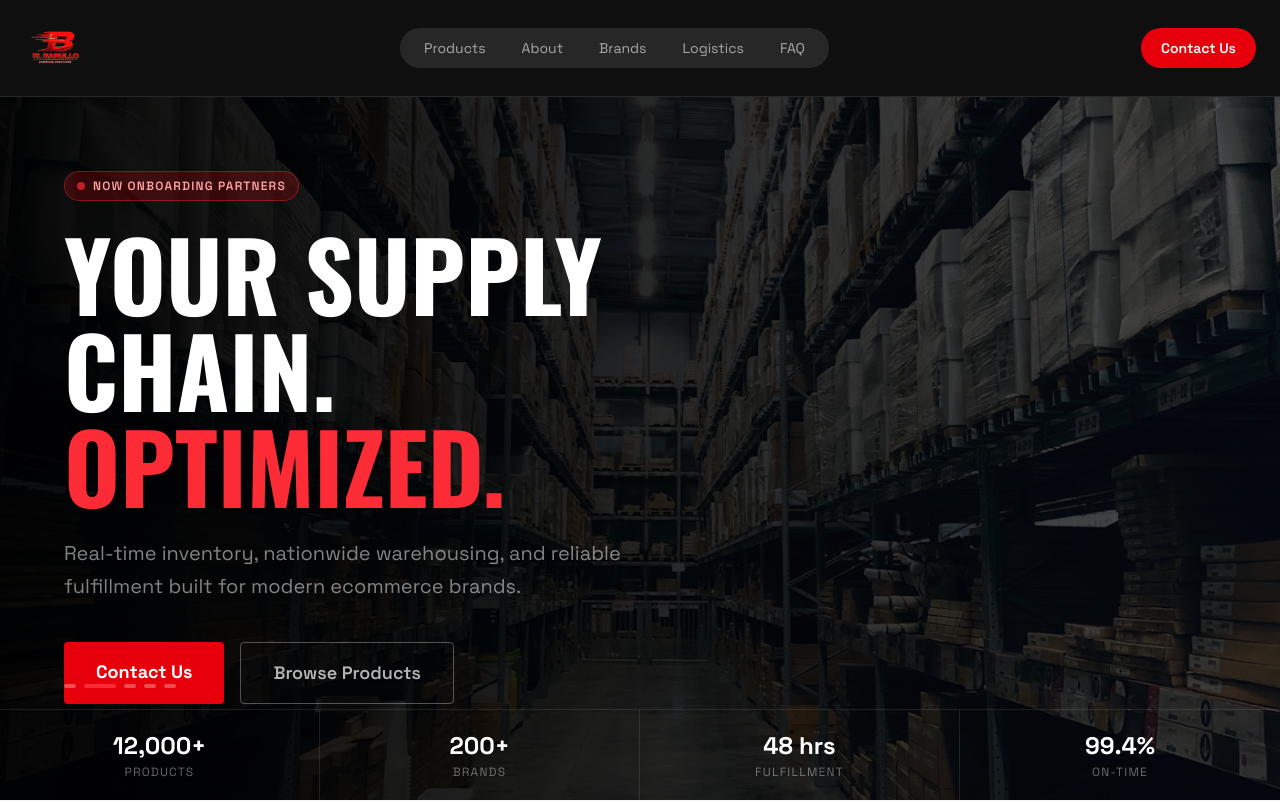
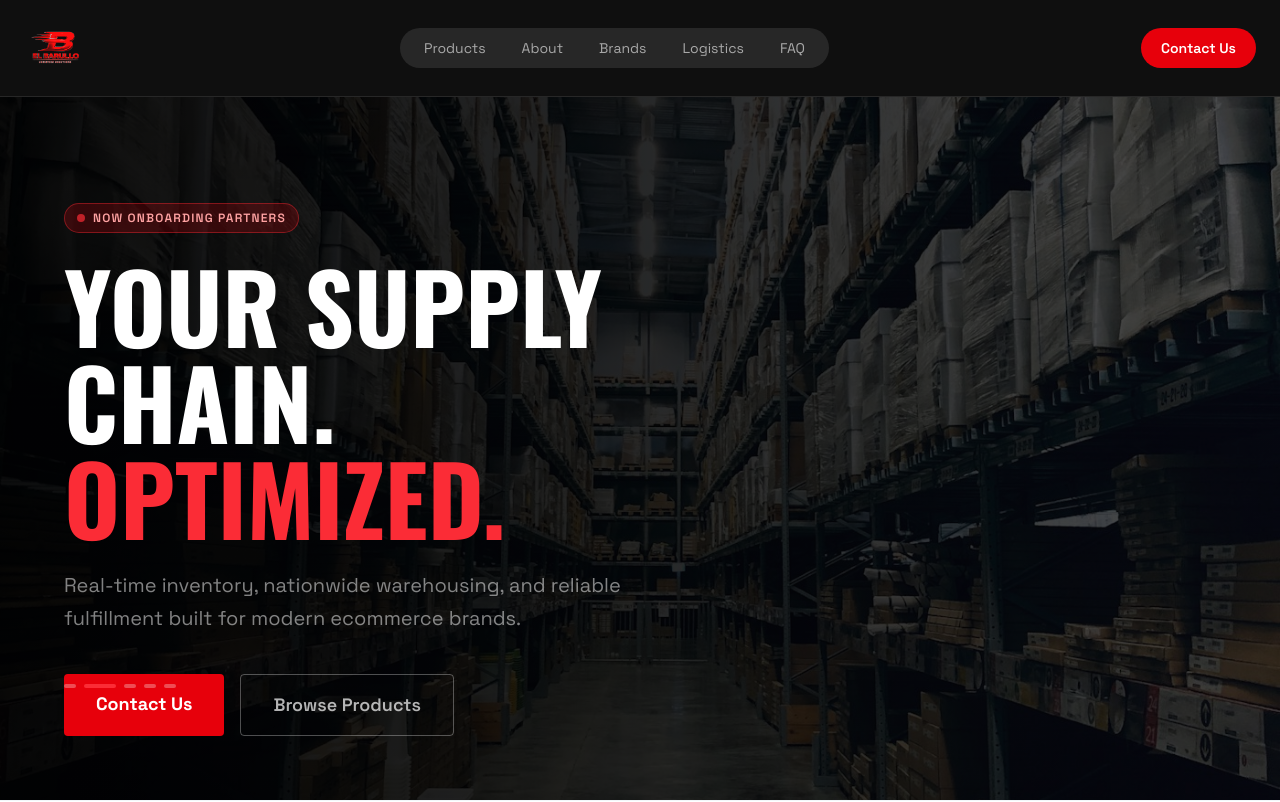
Before and after one commit to nelsonanaya1001-glitch/acme-landing, a Next.js app: page / in a window 1280 px wide. Shown: the top 802 px of the page. Built offline with nearby package versions, Linux system fonts and the light colour scheme.

Commit message:
Remove hero stats bar

```diff
--- a/app/page.tsx
+++ b/app/page.tsx
@@ -100,7 +100,7 @@
     return () => clearInterval(t);
   }, []);
   return (
-    <section className="relative min-h-screen flex items-end pb-24 px-8 md:px-16 overflow-hidden bg-[#0f0f0f]">
+    <section className="relative min-h-screen flex items-end pb-16 px-8 md:px-16 overflow-hidden bg-[#0f0f0f]">
       {heroSlides.map((src, i) => (
         <div key={src} className="absolute inset-0 transition-opacity duration-1000" style={{ opacity: i === slide ? 1 : 0 }}>
           <Image src={src} alt="" fill className="object-cover opacity-50" sizes="100vw" priority={i === 0} />
@@ -128,15 +128,6 @@
         {heroSlides.map((_, i) => (
           <button key={i} onClick={() => setSlide(i)}
             className={`h-1 rounded-full transition-all ${i === slide ? "w-8 bg-red-500" : "w-3 bg-white/30"}`} />
-        ))}
-      </div>
-      {/* Bottom stat bar */}
-      <div className="absolute bottom-0 left-0 right-0 border-t border-white/10 grid grid-cols-4 divide-x divide-white/10">
-        {[["12,000+","Products"],["200+","Brands"],["48 hrs","Fulfillment"],["99.4%","On-Time"]].map(([n,l]) => (
-          <div key={l} className="py-5 text-center">
-            <p className="text-2xl font-black text-white">{n}</p>
-            <p className="text-white/40 text-xs uppercase tracking-widest mt-0.5">{l}</p>
-          </div>
         ))}
       </div>
     </section>
```
